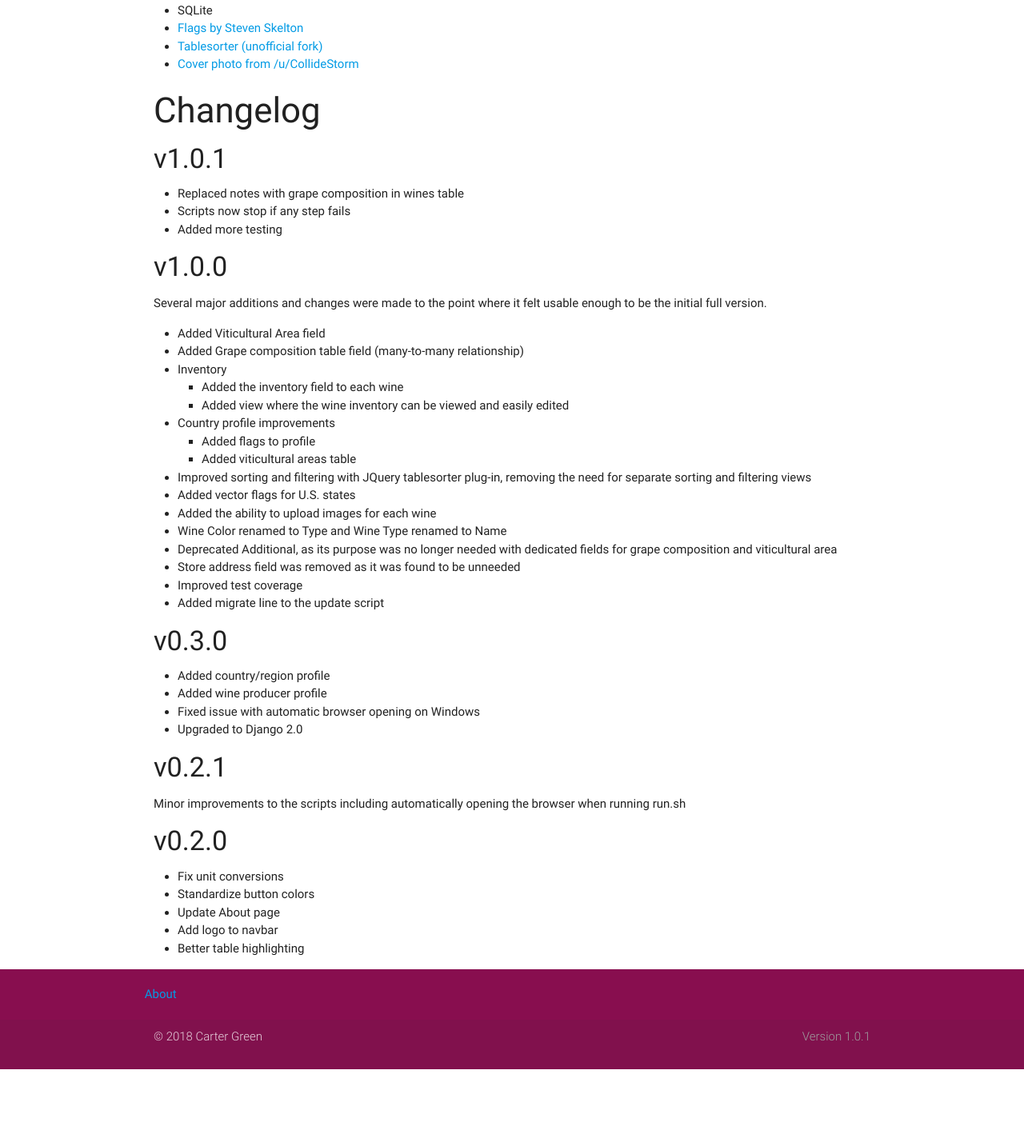
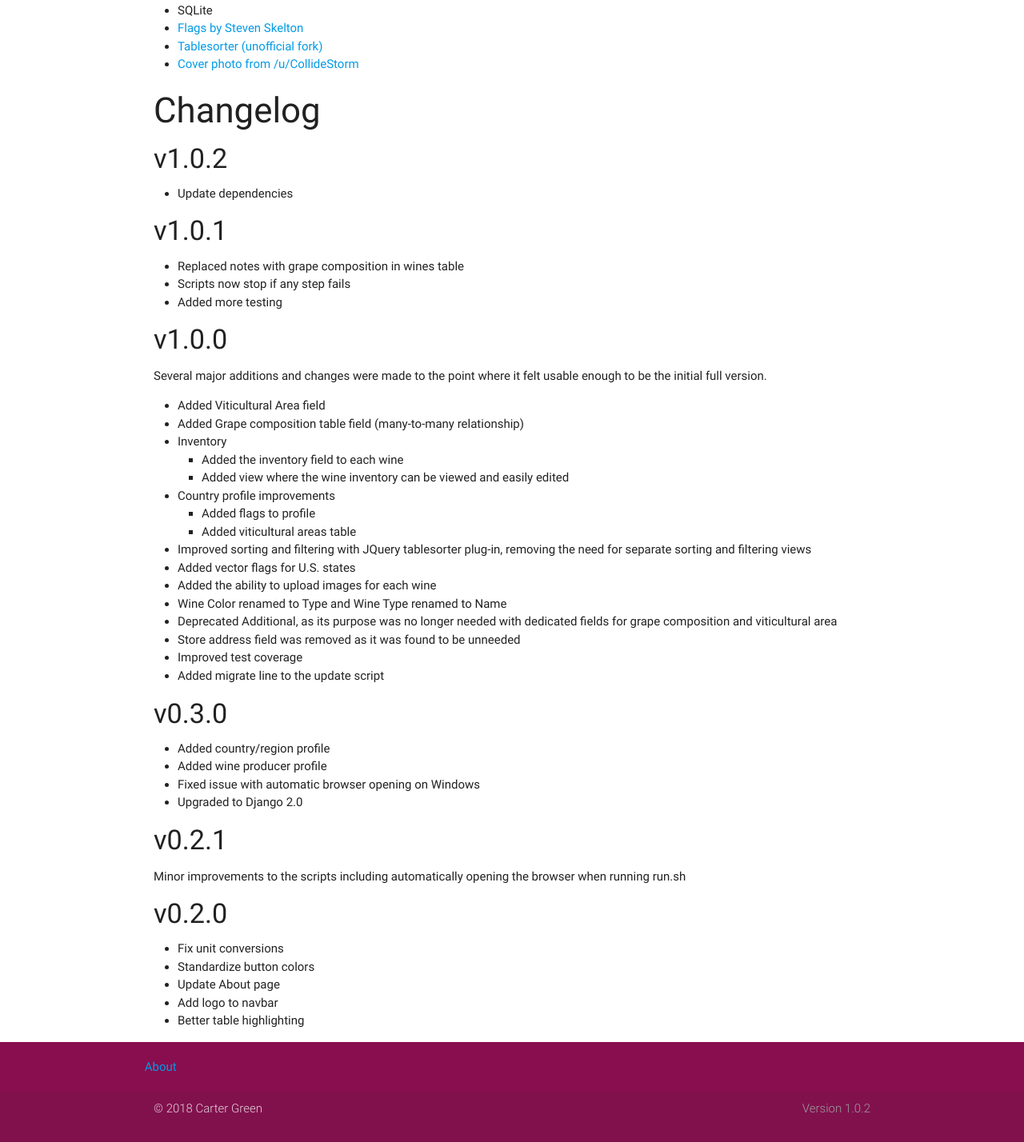
Before and after one commit to threecgreen/vinoteca, a Django app: page /about/ in a window 1280 px wide. Shown: the part 753-2181 px from the top of the page at 80% size. Before the commit the page ends 2090 px from the top, so only its background shows below. Run offline with Django 3.2, Linux system fonts and the light colour scheme; some libraries are stand-ins or nearby versions.

Commit message:
Update dependencies

```diff
--- a/vinoteca/__init__.py
+++ b/vinoteca/__init__.py
@@ -1,2 +1,2 @@
-__version__ = "1.0.1"
+__version__ = "1.0.2"
 VERSION = __version__
--- a/vinoteca/templates/about.html
+++ b/vinoteca/templates/about.html
@@ -31,6 +31,11 @@
         </ul>
 
         <h3>Changelog</h3>
+        <h4>v1.0.2</h4>
+        <ul class="bullets">
+            <li>Update dependencies</li>
+        </ul>
+
         <h4>v1.0.1</h4>
         <ul class="bullets">
             <li>Replaced notes with grape composition in wines table</li>
```
Also changed, not shown: requirements.txt (+8 -8 lines).
